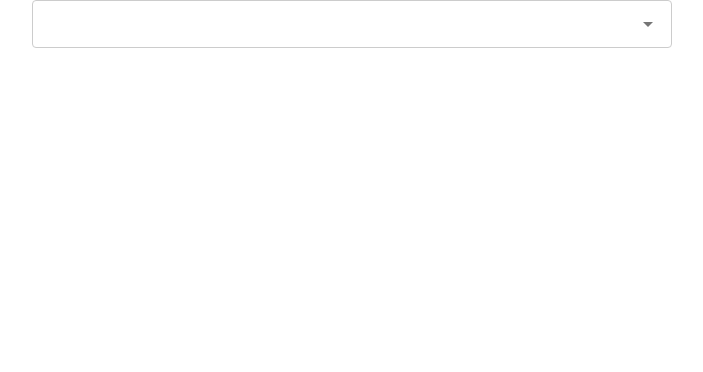
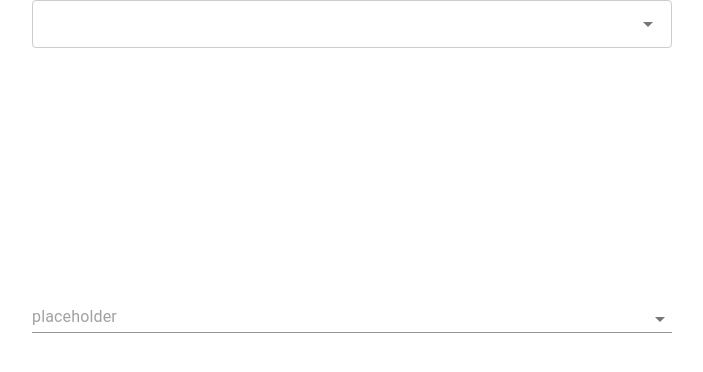
Before and after one commit to vutienchat/react-base-vite, a React (Vite) app: page / in a window 1280 px wide. Shown: the top 372 px of the page, without its empty margins (288-991 px from the left). Built offline with nearby package versions, Linux system fonts and the light colour scheme.

Commit message:
update v2

```diff
--- a/package.json
+++ b/package.json
@@ -16,6 +16,7 @@
     "@mui/material": "5.16.14",
     "react": "^18.2.0",
     "react-dom": "^18.2.0",
+    "react-hook-form": "^7.54.2",
     "react-window": "^1.8.11"
   },
   "devDependencies": {
--- a/src/App.tsx
+++ b/src/App.tsx
@@ -1,5 +1,13 @@
-import { Box, createTheme, CssBaseline, ThemeProvider } from "@mui/material";
+import {
+  Box,
+  createTheme,
+  CssBaseline,
+  ThemeProvider,
+  Typography,
+} from "@mui/material";
 import TagInput from "./components/SelectWithTags";
+import CustomAutocomplete from "./components/CustomAutocomplete";
+import { FormProvider, useForm } from "react-hook-form";
 
 const theme = createTheme({
   palette: {
@@ -10,11 +18,96 @@ const theme = createTheme({
 });
 
 function App() {
+  const methods = useForm();
   return (
     <ThemeProvider theme={theme}>
       <CssBaseline />
-      <Box sx={{ display: "flex", width: "50%", margin: "0 auto" }}>
-        <TagInput />
+      <Box
+        sx={{
+          display: "flex",
+          width: "50%",
+          margin: "0 auto",
+          flexDirection: "column",
+          gap: 30,
+        }}
+      >
+        <FormProvider {...methods}>
+          <TagInput />
+          <CustomAutocomplete
+            variant="standard"
+            renderLabel={(option) => (
+              <Box>
+                <Typography variant="body1">{option.primaryText}</Typography>
+                <Typography variant="body2" color="text.secondary">
+                  {option.secondaryText}
+                </Typography>
+              </Box>
+            )}
+            renderValue={(option) => (
+              <Box>
+                <Typography variant="body1">{option.primaryText}</Typography>
+                <Typography variant="body2" color="text.secondary">
+                  {option.secondaryText}
+                </Typography>
+              </Box>
+            )}
+            onFilter={(options, searchValue) => {
+              const newSearchValue = searchValue.trim().toLowerCase();
+              return options.filter(
+                (option) =>
+                  option.label?.toLowerCase().includes(newSearchValue) ||
+                  option.secondaryText?.toLowerCase().includes(newSearchValue)
+              );
+            }}
+            options={[
+              {
+                value: 1,
+                label: "Option 1",
+                primaryText: "Option 1",
+                secondaryText: "Description 1",
+              },
+              {
+                value: 2,
+                label: "Option 2",
+                primaryText: "Option 2",
+                secondaryText: "Description 2",
+              },
+              {
+                value: 3,
+                label: "Option 3",
+                primaryText: "Option 3",
+                secondaryText: "Description 3",
+              },
+              {
+                value: 4,
+                label: "Option 4",
+                primaryText: "Option 4",
+                secondaryText: "Description 4",
+              },
+              {
+                value: 5,
+                label: "Option 5",
+                primaryText: "Option 5",
+                secondaryText: "Description 5",
+              },
+              {
+                value: 6,
+                label: "Option 6",
+                primaryText: "Option 6",
+                secondaryText: "Description 6",
+              },
+              {
+                value: 7,
+                label: "Option 7",
+                primaryText: "Option 7",
+                secondaryText: "Description 7",
+              },
+            ]}
+            name="name 1"
+            heightOption={56}
+            placeholder="placeholder"
+          />
+        </FormProvider>
       </Box>
     </ThemeProvider>
   );
--- /dev/null
+++ b/src/components/CustomAutocomplete.tsx
@@ -0,0 +1,149 @@
+import { ReactNode, useMemo, useState } from "react";
+import { Search } from "@mui/icons-material";
+import Box from "@mui/material/Box";
+import MenuItem from "@mui/material/MenuItem";
+import TextField from "@mui/material/TextField";
+import InputLabel from "@mui/material/InputLabel";
+import FormControl from "@mui/material/FormControl";
+import type { SelectProps } from "@mui/material/Select";
+import FormHelperText from "@mui/material/FormHelperText";
+import InputAdornment from "@mui/material/InputAdornment";
+import Select from "@mui/material/Select";
+import type { FieldValues } from "react-hook-form";
+import { useController, useFormContext } from "react-hook-form";
+
+interface Props<O extends FieldValues, V extends string | number>
+  extends Omit<
+    SelectProps<V>,
+    "name" | "renderValue" | "onSelect" | "value" | "multiple"
+  > {
+  name: string;
+  options: O[];
+  renderLabel?: (option: O) => ReactNode;
+  renderValue?: (option: O) => ReactNode;
+  onFilter?: (option: O[], searchValue: string) => O[];
+  getOptionDisabled?: (option: O) => boolean;
+  onSelect?: (value: V) => void;
+  placeholder: string;
+  heightOption?: number;
+}
+
+const ProFormSelect = <
+  O extends FieldValues & { value: V; label: string },
+  V extends string | number
+>(
+  props: Props<O, V>
+) => {
+  const {
+    name,
+    label,
+    options,
+    renderLabel = (option) => option.label,
+    renderValue = (option) => option.label,
+    disabled,
+    placeholder,
+    getOptionDisabled,
+    onSelect,
+    required,
+    sx,
+    heightOption = 36,
+    onFilter,
+    ...rest
+  } = props;
+
+  const { control } = useFormContext();
+
+  const {
+    field: { value, onChange, ...others },
+    fieldState: { error },
+  } = useController({ name, control });
+  const [searchValue, setSearchValue] = useState("");
+
+  const handleSearch = (e: React.ChangeEvent<HTMLInputElement>) => {
+    const value = e.target.value;
+    setSearchValue(value);
+  };
+
+  const optionsBySearch = useMemo(() => {
+    if (onFilter) return onFilter?.(options, searchValue);
+
+    return options.filter((option) =>
+      option.label
+        .toLocaleLowerCase()
+        .includes(searchValue.trim().toLocaleLowerCase())
+    );
+  }, [options, searchValue, onFilter]);
+
+  return (
+    <FormControl fullWidth disabled={disabled}>
+      <InputLabel id={name}>{label}</InputLabel>
+      <Select
+        labelId={name}
+        id={name}
+        value={value || ""}
+        renderValue={(value) => {
+          const selectedOption = options.find(
+            (option) => option.value === value
+          );
+          if (!selectedOption) return null;
+          return renderValue(selectedOption);
+        }}
+        label={label}
+        required={required}
+        size="small"
+        // endAdornment={
+        //   <InputAdornment position="end">
+        //     <CancelIcon />
+        //   </InputAdornment>
+        // }
+        sx={{
+          "& .MuiSelect-select span::before": {
+            content: `'${placeholder}'`,
+            color: "#A1A1A1",
+          },
+          ...sx,
+        }}
+        {...others}
+        {...rest}
+      >
+        <Box sx={{ px: 1, pt: 1, pb: "10px" }}>
+          <TextField
+            variant="outlined"
+            fullWidth
+            value={searchValue}
+            InputProps={{
+              style: { height: 40 },
+              startAdornment: (
+                <InputAdornment position="start">
+                  <Search />
+                </InputAdornment>
+              ),
+            }}
+            onClick={(e) => e.stopPropagation()}
+            onChange={handleSearch}
+          />
+        </Box>
+        <Box sx={{ maxHeight: heightOption * 6, overflowY: "auto" }}>
+          {optionsBySearch.map((option) => (
+            <MenuItem
+              key={option.value}
+              value={option.value}
+              disabled={getOptionDisabled?.(option)}
+              onClick={() => {
+                onChange(option.value);
+                onSelect?.(option.value as V);
+              }}
+            >
+              {renderLabel(option)}
+            </MenuItem>
+          ))}
+        </Box>
+      </Select>
+      {error?.message && (
+        <FormHelperText variant="outlined">{error.message}</FormHelperText>
+      )}
+    </FormControl>
+  );
+};
+
+export default ProFormSelect;
```
Also changed, not shown: 1 other file (tests, documents, lock files or other folders).
